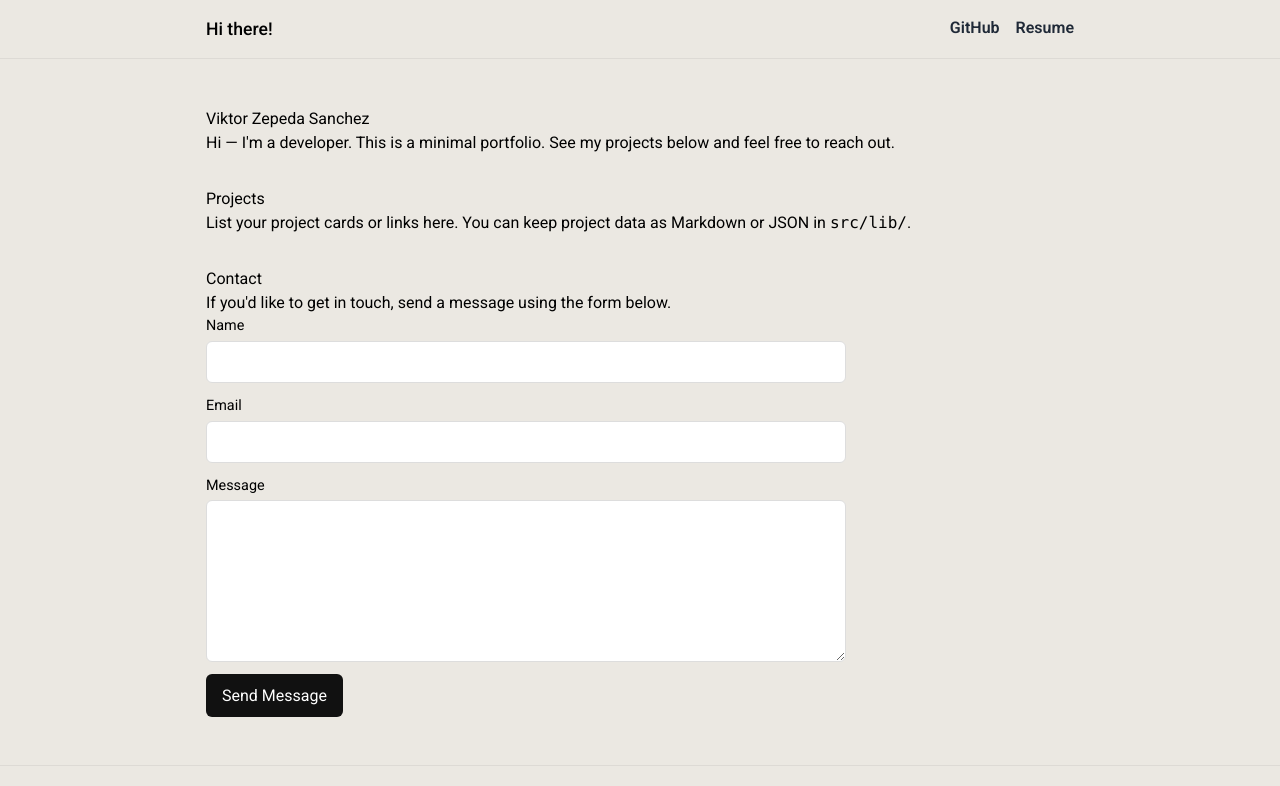
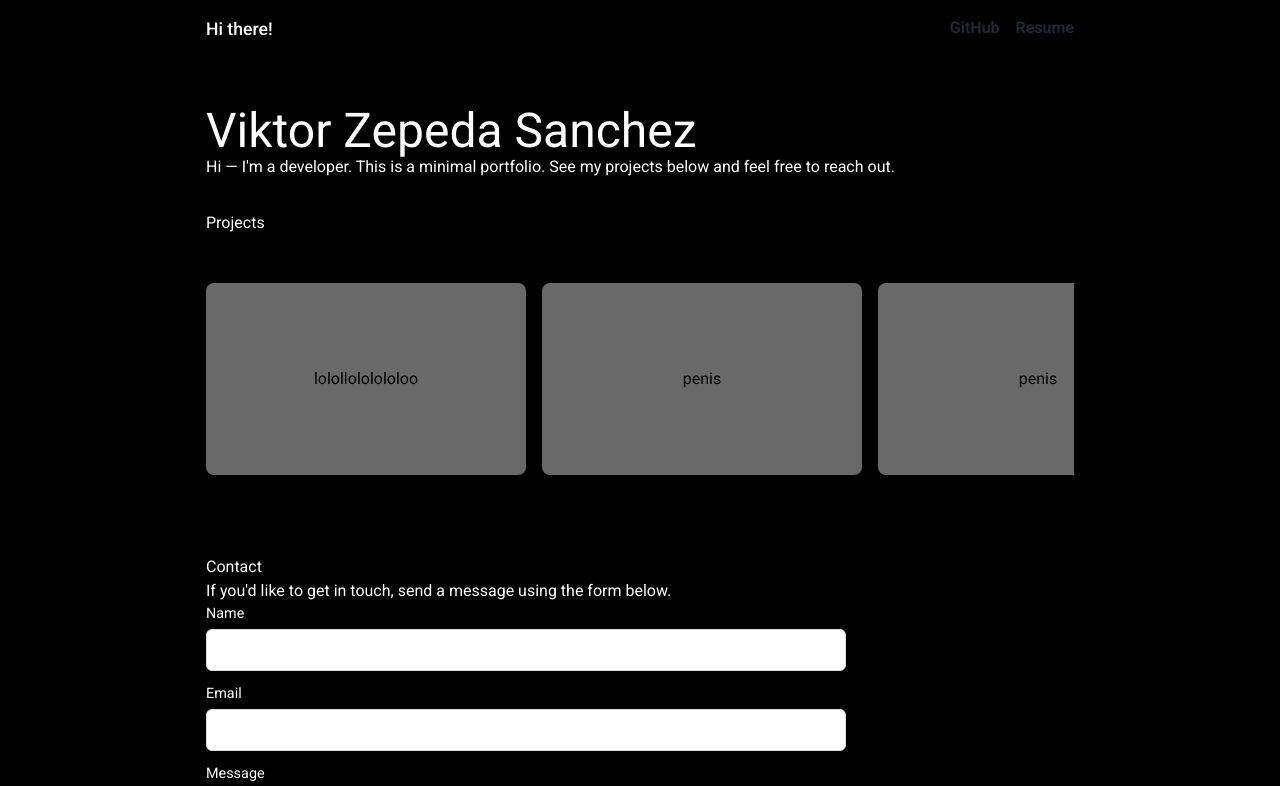
Before and after one commit to viktorz05/webdev, a SvelteKit app in the folder my-portfolio/: page / in a window 1280 px wide. Shown: the top 786 px of the page. Built offline with nearby package versions, Linux system fonts and the light colour scheme.

Commit message:
got the cards and possibly scroll button

```diff
--- a/my-portfolio/src/app.css
+++ b/my-portfolio/src/app.css
@@ -7,9 +7,10 @@
 	--font-roboto : 'Roboto', sans-serif;
 }
 body {
-	--bg0: #EBE8E2;
+	--bg0: #000000;
 	background-color: var(--bg0);
 	font-family: var(--font-roboto);
+	color: white;
 }
 /* Minimal layout utilities for header/footer and content containers */
 .container { max-width: 900px; margin: 0 auto; padding: 1rem; }
@@ -22,9 +23,26 @@ body {
 .site-footer { border-top: 1px solid rgba(0,0,0,0.06); padding: 0.75rem 0; text-align:center; }
 .hero-container {
 	text-align: center;
-	font-weight: 700;
+	font-weight: 100;
+	padding-top: 1;
 }
 /* simple responsive tweaks */
 @media (max-width:640px) {
 	.site-nav { float:none; margin-top:0.5rem; }
 }
+
+.carousel {
+	margin: 3em auto;
+	display: flex;
+	gap: 1em;
+}
+
+.card {
+	flex: 0 0 20;
+	height: 12em;
+	background-color: beige;
+	padding: 1em;
+	border-radius: .5em;
+	text-align: center;
+	align-content: center;
+}
--- a/my-portfolio/src/routes/+page.svelte
+++ b/my-portfolio/src/routes/+page.svelte
@@ -1,21 +1,22 @@
 <script>
 	import ContactForm from '$lib/ContactForm.svelte';
+	import Carousel from './Carousel.svelte';
+	import Card from './Card.svelte';
 </script>
 
 <section class="hero container">
-	<h1>Viktor Zepeda Sanchez</h1>
+	<h1 class="text-5xl">Viktor Zepeda Sanchez</h1>
 	<p>Hi — I'm a developer. This is a minimal portfolio. See my projects below and feel free to reach out.</p>
 </section>
 
 <section class="projects container">
 	<h2>Projects</h2>
-	<p>List your project cards or links here. You can keep project data as Markdown or JSON in <code>src/lib/</code>.</p>
+	<Carousel />
 </section>
 
 <section class="contact container">
 	<h2>Contact</h2>
 	<p>If you'd like to get in touch, send a message using the form below.</p>
 	<!-- ContactForm will post to Formspree by default; replace the endpoint in the component or pass an endpoint prop. -->
-
 	<ContactForm />
 </section>
--- /dev/null
+++ b/my-portfolio/src/routes/Carousel.svelte
@@ -0,0 +1,44 @@
+<div class = "carousel">
+    <div class ="card"> lolollololololoo</div>
+    <div class ="card"> penis</div>
+    <div class ="card"> penis</div>
+</div>
+
+<style>
+    .carousel {
+    width: 100%;
+    overflow-x: auto;
+	margin: 3em auto;
+	display: flex;
+	gap: 1em;
+    scroll-behavior: smooth;
+}
+
+.carousel::-webkit-scrollbar {
+    display: none;
+}
+
+.carousel::scroll-button(right) {
+    content: "\2192";
+    border: none;
+    background-color: rgb(255, 0, 0);
+    font-size: 3em;
+    height: 60px;
+    width: 60px;
+    border-radius: 50%;
+    padding-bottom: .1em;
+    cursor: pointer;
+    position: fixed;
+    display: block;
+}
+.card {
+	flex: 0 0 20em;
+	height: 12em;
+	background-color: dimgray;
+	padding: 1em;
+	border-radius: .5em;
+	text-align: center;
+	align-content: center;
+    color:black;
+}
+</style>
```
Also changed, not shown: my-portfolio/src/routes/Card.svelte (added).
